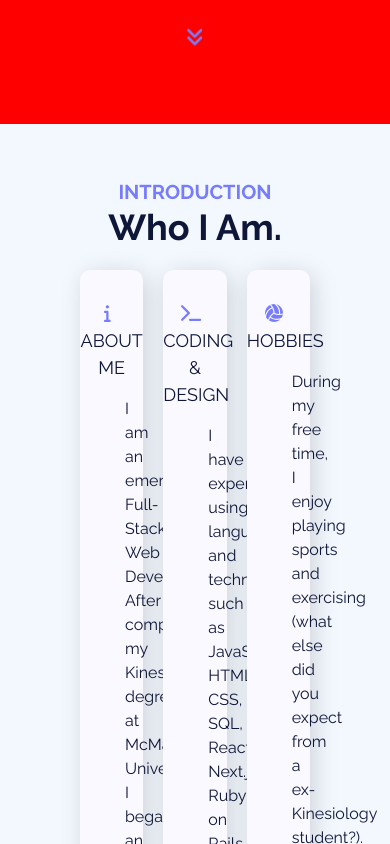
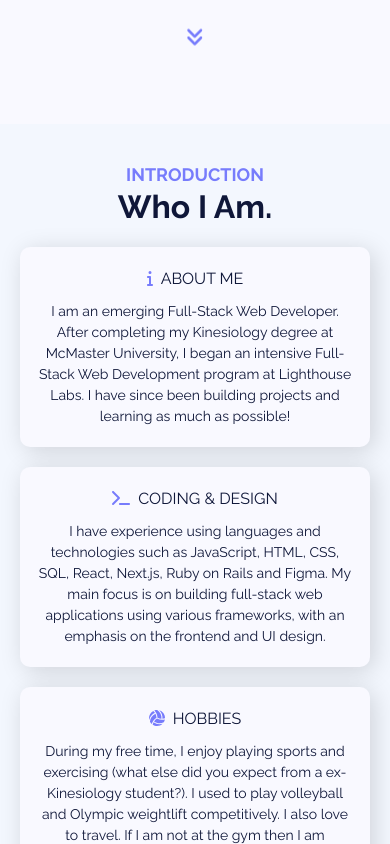
Before and after one commit to vorotyna/portfolio, a Next.js app: page / in a window 390 px wide. Shown: the part 720-1564 px from the top of the page. Built offline with nearby package versions, Linux system fonts and the light colour scheme.

Commit message:
Style IntroBoxes for mobile

```diff
--- a/app/components/About/About.tsx
+++ b/app/components/About/About.tsx
@@ -14,11 +14,11 @@ import Skills from "./Skills";
 const About: React.FC = () => {
   return (
     <div
-      className="flex flex-col items-center relative py-14 bg-alternating-bg"
+      className="flex flex-col items-center relative mobile:py-14 py-10 bg-alternating-bg"
       id="about"
     >
       <Title header="Introduction" description="Who I Am." />
-      <section className="grid grid-cols-3 gap-5 mx-[80px]">
+      <section className="grid mobile:grid-cols-3 grid-cols-1 gap-5 mobile:mx-[80px] mx-[20px] mb-16">
         <IntroBoxes
           header={
             <>
--- a/app/components/About/IntroBoxes.tsx
+++ b/app/components/About/IntroBoxes.tsx
@@ -7,11 +7,11 @@ interface Props {
 
 const IntroBoxes: React.FC<Props> = (props: Props) => {
   return (
-    <div className="rounded-[10px] shadow-[4px_4px_24px_0px_rgba(0,0,0,0.15)] mb-16 bg-[#F9F9FF]">
-      <h3 className="text-[18px] uppercase text-center mb-[16px] mt-[30px]">
+    <div className="rounded-[10px] shadow-[4px_4px_24px_0px_rgba(0,0,0,0.15)] mobile:mb-16 mb-0 bg-[#F9F9FF]">
+      <h3 className="text-[16px] mobile:text-[18px] uppercase text-center mobile:mb-[16px] mb-[10px] mobile:mt-[30px] mt-[20px]">
         {props.header}
       </h3>
-      <p className="text-[16px] text-center mx-[45px] mb-[30px]">
+      <p className="text-[14px] mobile:text-[16px] text-center mobile:mx-[45px] mx-[15px] mobile:mb-[30px] mb-[20px]">
         {props.description}
       </p>
     </div>
--- a/app/components/Title.tsx
+++ b/app/components/Title.tsx
@@ -8,10 +8,12 @@ interface Props {
 const Title: React.FC<Props> = (props: Props) => {
   return (
     <section className="flex flex-col items-center leading-tight">
-      <h1 className="uppercase font-[700] text-[20px] text-[#777CFC]">
+      <h1 className="uppercase font-[700] mobile:text-[20px] text-[18px]  text-[#777CFC]">
         {props.header}
       </h1>
-      <h2 className="font-[700] text-[36px] mb-[20px]">{props.description}</h2>
+      <h2 className="font-[700] mobile:text-[36px] text-[32px] mb-[20px]">
+        {props.description}
+      </h2>
     </section>
   );
 };
--- a/app/globals.css
+++ b/app/globals.css
@@ -11,5 +11,5 @@
 /* Styling that is applied to all children within the body (/layout.tsx) */
 body {
   color: rgb(var(--main-text-rgb));
-  background: red;
+  background: rgb(var(--background-rgb));
 }
```
